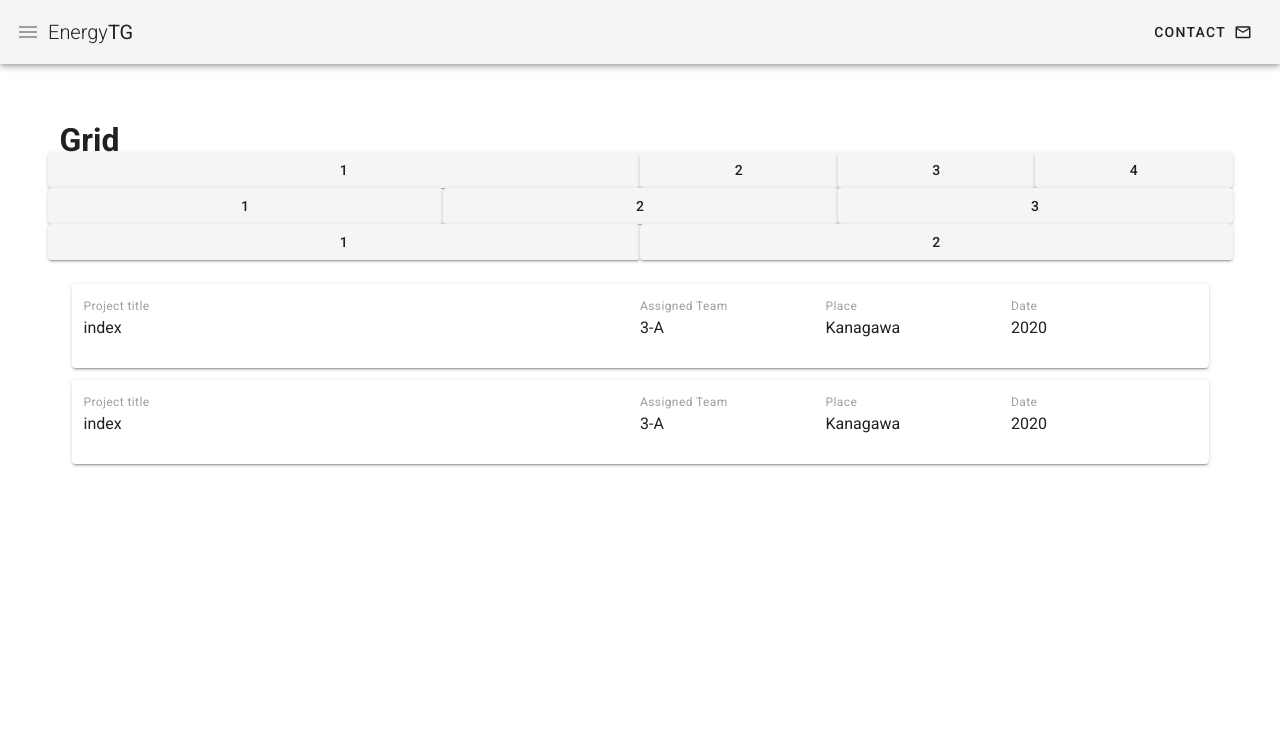
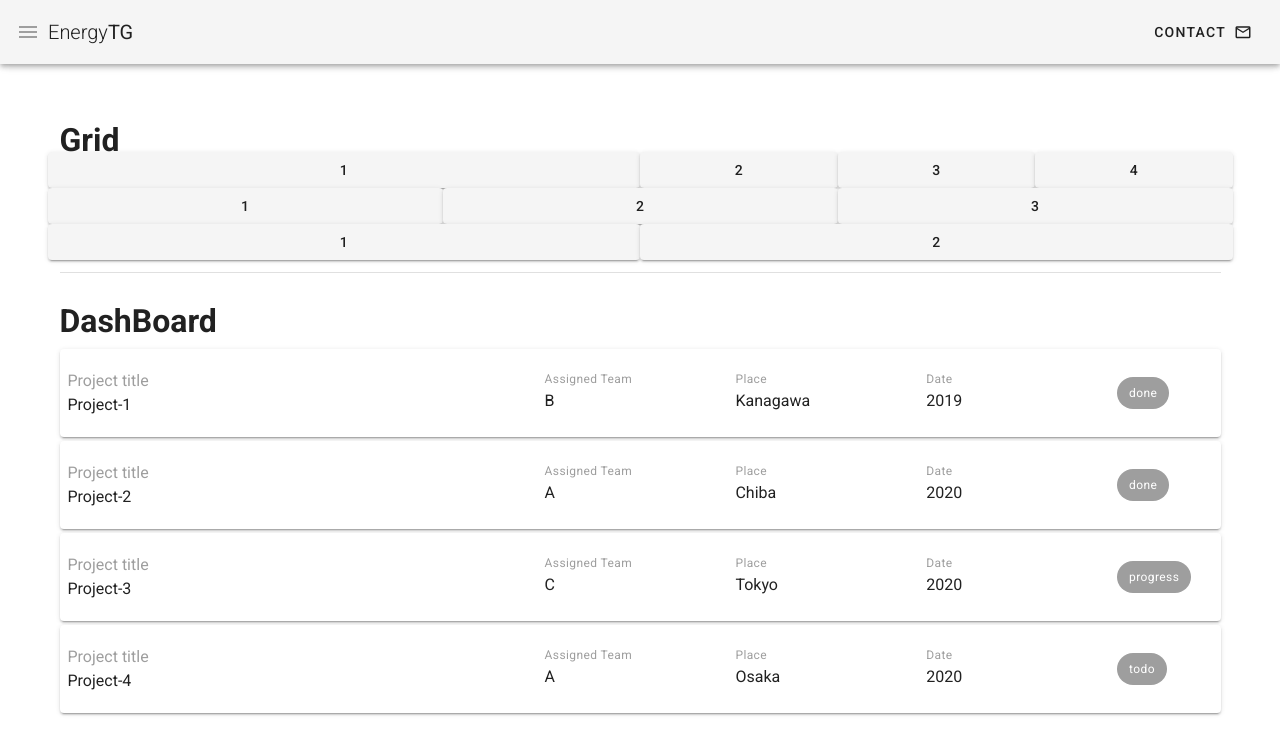
Before and after one commit to taiga248/vuetify-demo, a Vue app: page /Grid in a window 1280 px wide. Shown: the top 754 px of the page. Built offline with nearby package versions, Linux system fonts and the light colour scheme.

Commit message:
Grid and Card demo

```diff
--- a/src/components/Navbar.vue
+++ b/src/components/Navbar.vue
@@ -45,7 +45,8 @@ export default {
       links : [
         {icon: 'mdi-account', text: 'About', route: '/'},
         {icon: 'mdi-grease-pencil', text: 'Grid', route: '/Grid'},
-        {icon: 'mdi-cellphone', text: 'SNS', route: '/sns'},
+        {icon: 'mdi-format-color-fill', text: 'Card', route: '/Card'},
+        {icon: 'mdi-cellphone', text: 'SNS', route: '/SNS'},
       ],
     }
   },
--- /dev/null
+++ b/src/views/Card.vue
@@ -0,0 +1,46 @@
+<template>
+  <div class="card">
+    <h1>Card</h1>
+    <v-container class="my-5">
+      <v-layout row wrap>
+        <v-flex xs12 sm6 md4 lg3 v-for="(card, index) in cards" :key="index">
+          <v-card class="ma-3 text-center">
+            <v-responsive class="pt-4">
+              <v-avatar size="100">
+                <img :src="card.avatar" alt="avatar">
+              </v-avatar>
+            </v-responsive>
+            <v-card-text>
+              <div class="subheading">{{ card.name }}</div>
+              <div class="grey--text">{{ card.from }}</div>
+            </v-card-text>
+            <v-card-actions>
+              <v-btn text color="grey--text">
+                <v-icon small left>mdi-message-outline</v-icon>
+                <span>Message</span>
+              </v-btn>
+            </v-card-actions>
+          </v-card>
+        </v-flex>
+      </v-layout>
+    </v-container>
+  </div>
+</template>
+
+<script>
+export default {
+  name: 'Card',
+  data() {
+    return {
+      cards: [
+        {name: 'Yuki', from: 'Japan', avatar: 'https://picsum.photos/195'},
+        {name: 'Jake', from: 'USA', avatar: 'https://picsum.photos/196'},
+        {name: 'Chim', from: 'Korea', avatar: 'https://picsum.photos/197'},
+        {name: 'Jhon', from: 'USA', avatar: 'https://picsum.photos/198'},
+        {name: 'Whon', from: 'Chine', avatar: 'https://picsum.photos/199'},
+        {name: 'Taro', from: 'Japan', avatar: 'https://picsum.photos/200'},
+      ]
+    }
+  }
+}
+</script>
--- a/src/views/Grid.vue
+++ b/src/views/Grid.vue
@@ -38,47 +38,34 @@
         </v-flex>
       </v-layout>
       <br>
-      <v-card class="ma-3 pa-3">
-        <v-layout raw wrap>
-          <v-flex xs12 md6>
-            <div class="caption grey--text">Project title</div>
-            <p>index</p>
+      <v-divider class="pa-3"></v-divider>
+      <h1>DashBoard</h1>
+      <v-card class="my-4" v-for="project in projects" :key="project.title">
+        <v-layout row wrap class="pa-5 m1">
+          <v-flex xs12 md5>
+            <div class="grey--text">Project title</div>
+            <div>{{ project.title }}</div>
           </v-flex>
           <v-flex xs4 md2>
             <div class="caption grey--text">Assigned Team</div>
-            <p>3-A</p>
+            <div>{{ project.team }}</div>
           </v-flex>
-          <v-flex xs4 md2>
+          <v-flex xs3 md2>
             <div class="caption grey--text">Place</div>
-            <p>Kanagawa</p>
+            <div>{{ project.place }}</div>
           </v-flex>
-          <v-flex xs4 md2>
+          <v-flex xs3 md2>
             <div class="caption grey--text">Date</div>
-            <p>{{ this.year }}</p>
+            <div>{{ project.date }}</div>
+          </v-flex>
+          <v-flex xs2 md1>
+            <div>
+              <!-- なぜかできない status で色変更 -->
+              <v-chip :class="`${project.status} white--text grey caption my-2`">{{ project.status }}</v-chip>
+            </div>
           </v-flex>
         </v-layout>
       </v-card>
-      <v-card class="ma-3 pa-3">
-        <v-layout raw wrap>
-          <v-flex xs12 md6>
-            <div class="caption grey--text">Project title</div>
-            <p>index</p>
-          </v-flex>
-          <v-flex xs4 md2>
-            <div class="caption grey--text">Assigned Team</div>
-            <p>3-A</p>
-          </v-flex>
-          <v-flex xs4 md2>
-            <div class="caption grey--text">Place</div>
-            <p>Kanagawa</p>
-          </v-flex>
-          <v-flex xs4 md2>
-            <div class="caption grey--text">Date</div>
-            <p>{{ this.year }}</p>
-          </v-flex>
-        </v-layout>
-      </v-card>
-
     </v-container>
   </div>
 </template>
@@ -88,8 +75,29 @@ export default {
   name: 'Grid',
   data() {
     return {
-      year: new Date().getFullYear()
+      projects: [
+        {title: 'Project-1', team: 'B', place: 'Kanagawa', date: '2019', status: 'done'},
+        {title: 'Project-2', team: 'A', place: 'Chiba',    date: '2020', status: 'done'},
+        {title: 'Project-3', team: 'C', place: 'Tokyo',    date: '2020', status: 'progress'},
+        {title: 'Project-4', team: 'A', place: 'Osaka',    date: '2020', status: 'todo'},
+      ]
     }
   },
 }
 </script>
+
+<style scoped>
+.done {
+  background: rgb(10, 132, 255);
+  color: blue;
+}
+.progress {
+  background: rgb(48, 209, 88);
+  color: green;
+}
+.todo {
+  background: rgb(255, 55, 95);
+  color: red;
+}
+
+</style>
```
